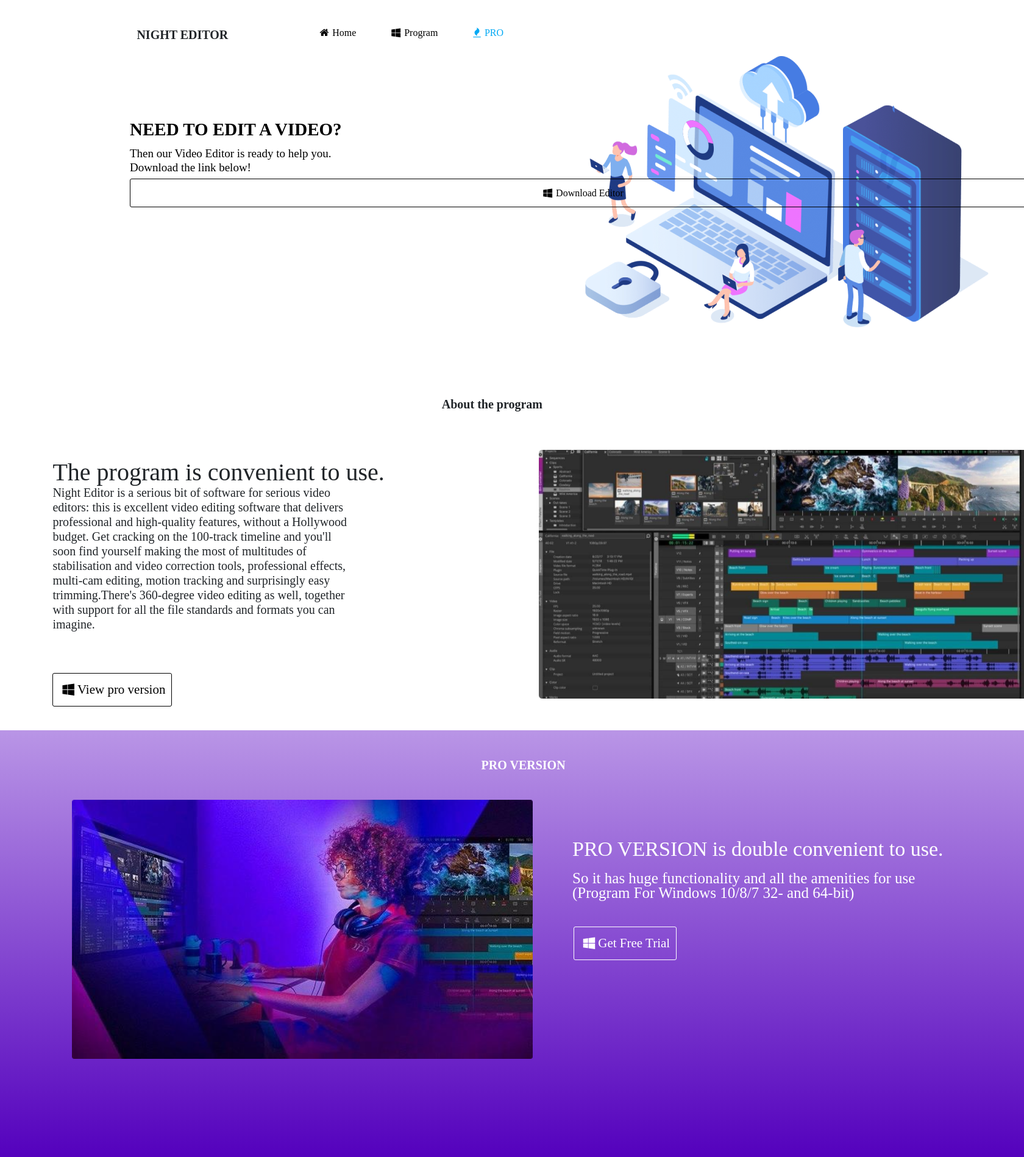
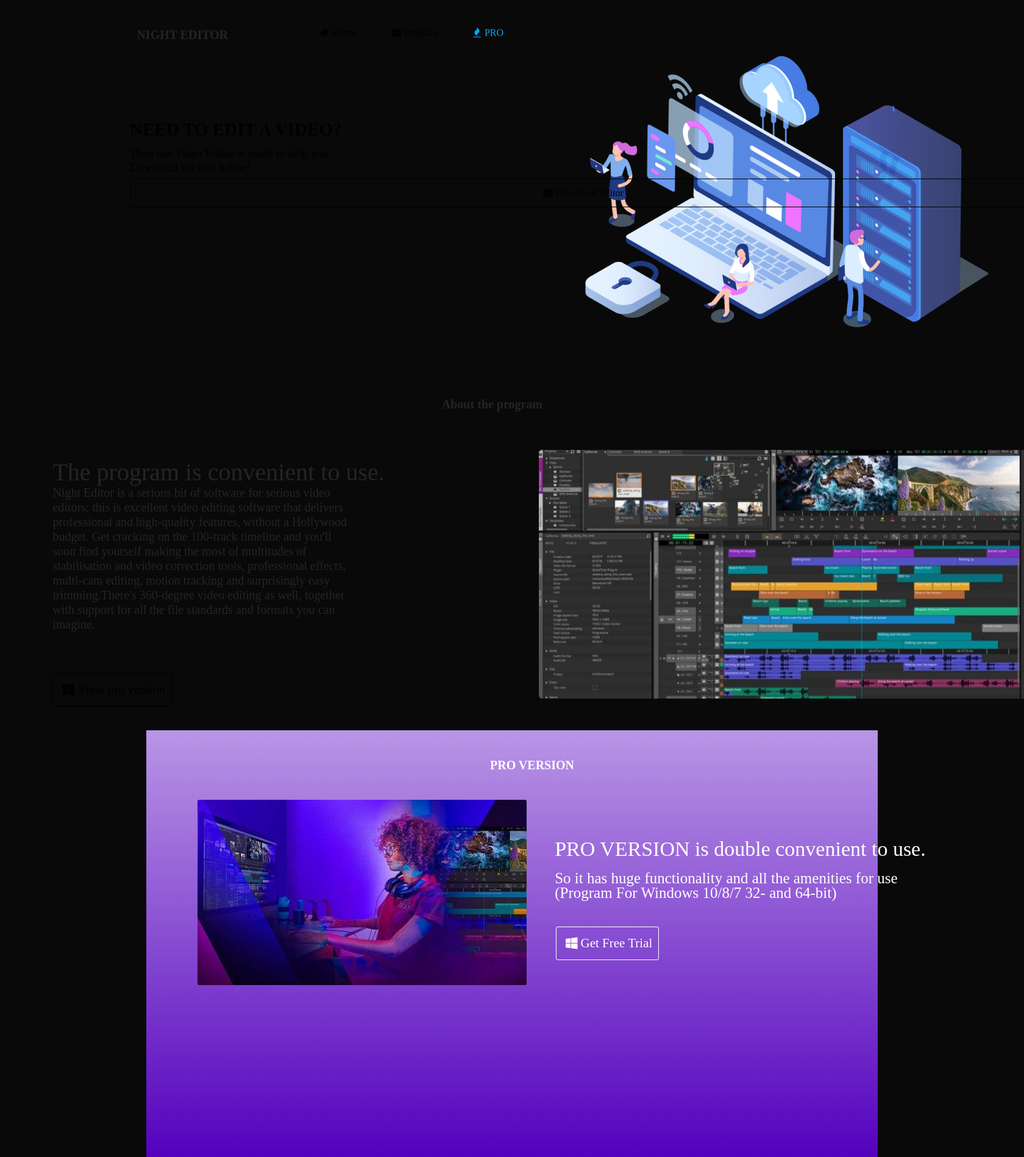
Before and after one commit to Night-Editor/night-editor, a PHP site: page / in a window 1680 px wide; the page is wider, and only the part inside the window is pictured. Shown: that part at 61% size. Run offline with PHP 8.4, Linux system fonts and the light colour scheme; some libraries are stand-ins or nearby versions; some web fonts are replaced.

Commit message:
Update style.css

```diff
--- a/css/style.css
+++ b/css/style.css
@@ -4,7 +4,11 @@ src: url("/font/Montserrat-Regular.ttf") format("truetype");
 font-style: normal;
 font-weight: normal;
 }
-body{
+ body
+ {
+ width: 1200px;
+ margin: auto;
+ background: #090909;
   font-family: "Montserrat-Regular";
 }
 a:hover{text-decoration: none;}
```
